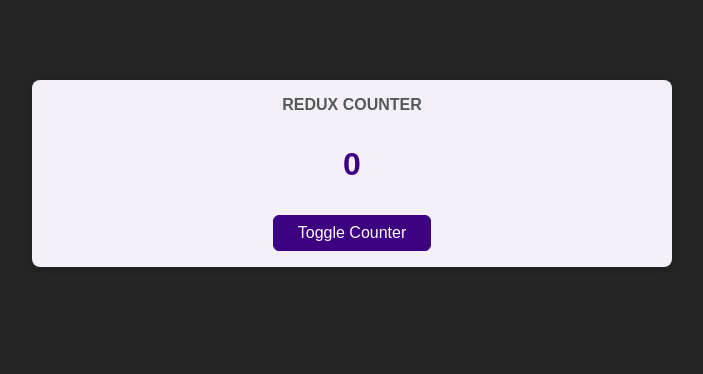
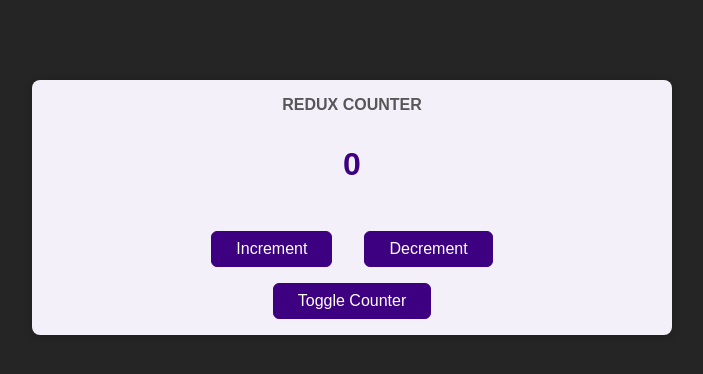
Before and after one commit to DorianKita/redux_counter, a React (Create React App) app: page / in a window 1280 px wide. Shown: the top 374 px of the page, without its empty margins (288-991 px from the left). Built offline with nearby package versions, Linux system fonts and the light colour scheme.

Commit message:
created and wired up functions to handle state change

```diff
--- a/src/components/Counter.js
+++ b/src/components/Counter.js
@@ -1,11 +1,19 @@
 import classes from './Counter.module.css';
-import { useSelector } from 'react-redux';
+import { useSelector, useDispatch } from 'react-redux';
 
 
 const Counter = () => {
 
-    const counter = useSelector(state => state.counter);
+  const dispatch = useDispatch();
+  const counter = useSelector(state => state.counter);
 
+  const incrementHandler = () => {
+    dispatch({type: "increment"})
+  };
+
+  const decrementHandler = () => {
+    dispatch({type: "decrement"})
+  };
 
   const toggleCounterHandler = () => {};
 
@@ -13,6 +21,10 @@
     <main className={classes.counter}>
       <h1>Redux Counter</h1>
       <div className={classes.value}>{counter}</div>
+      <div>
+      <button onClick={incrementHandler}>Increment</button>
+      <button onClick={decrementHandler}>Decrement</button>
+      </div>
       <button onClick={toggleCounterHandler}>Toggle Counter</button>
     </main>
   );
--- a/src/components/Counter.module.css
+++ b/src/components/Counter.module.css
@@ -21,3 +21,7 @@
   margin: 2rem 0;
   font-weight: bold;
 }
+
+div>button{
+  margin:1rem;
+}
```
